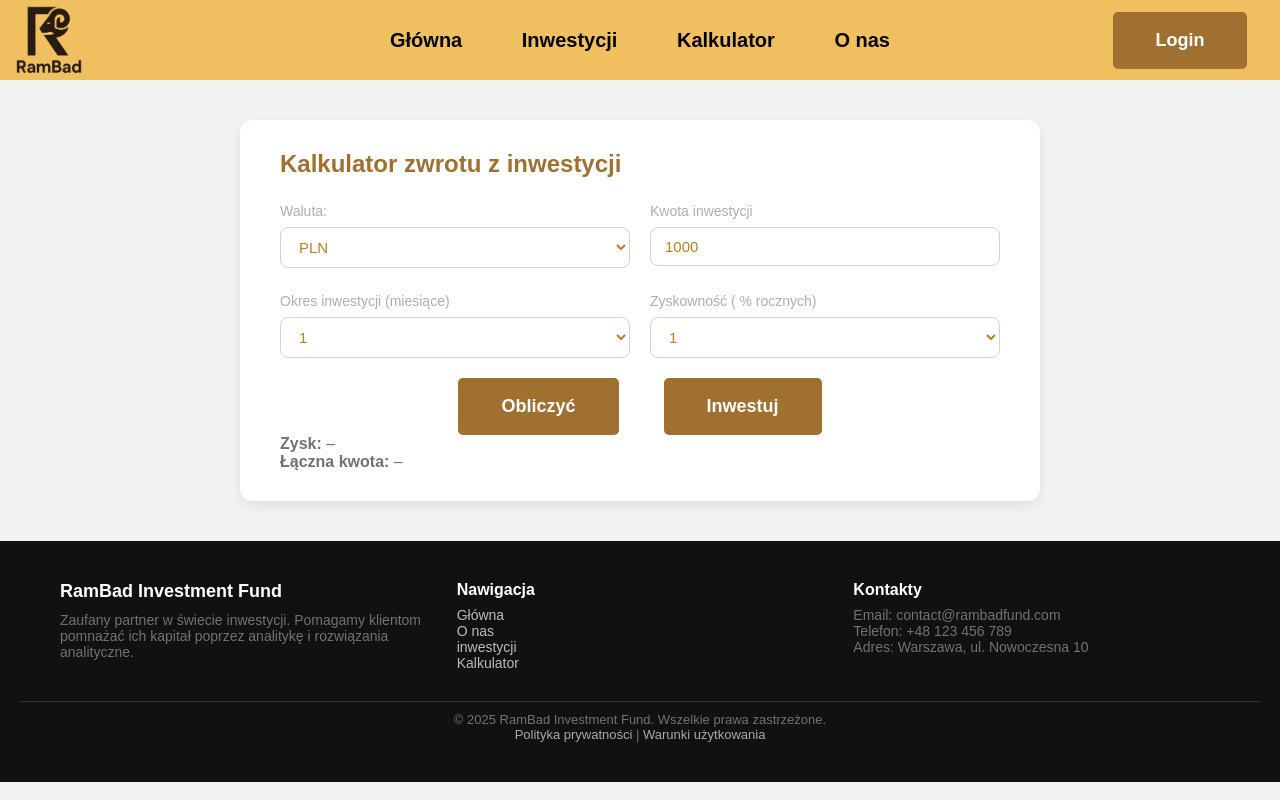
After one commit to 1Stick1/Investment-fund, a Flask app: page /calculator in a window 1280 px wide. The commit adds this page. Run offline with Flask 3, Linux system fonts and the light colour scheme.

Commit message:
Added logo and calculator mechanism

```diff
--- a/app.py
+++ b/app.py
@@ -68,7 +68,9 @@ def customer_panel():
         return redirect(url_for('login'))
     username = session['username']
     return render_template("customer-panel.html", username=username)
-
+@app.route("/calculator")
+def calculator():
+    return render_template("calculator.html")
 
 # @app.route("/data")
 # def data():
--- a/static/css/style.css
+++ b/static/css/style.css
@@ -610,3 +610,81 @@ canvas { width: 100%; max-width: 600px; height: 240px; }
 .customer-panel__action-button--invest,.customer-panel__action-button--withdraw{
   height: 45px;
 }
+
+
+
+
+.section-1__fields {
+    display: flex;
+}
+
+.calculator {
+    max-width: 800px;
+    margin: 40px auto;
+    background-color: #fff;
+    border-radius: 12px;
+    box-shadow: 0 4px 12px rgba(0, 0, 0, 0.08);
+    padding: 30px 40px
+}
+
+.section-1__button_1 {
+    justify-content: center;
+}
+
+h1 {
+    font-size: 24px;
+    font-weight: 800;
+    margin-bottom: 25px;
+    color: #9f7030;
+}
+
+.section-1__fields {
+    display: flex;
+    flex-direction: column;
+    gap: 25px;
+}
+
+.section1__fields-container-1,
+.section1__fields-container-2 {
+    display: flex;
+    gap: 20px;
+}
+
+.section-1__field-1,
+.section-1__field-2,
+.section-1__field-3,
+.section-1__field-4 {
+    flex: 1;
+    display: flex;
+    flex-direction: column;
+}
+
+label {
+    font-size: 14px;
+    font-weight: 500;
+    color: #b1aca9;
+    margin-bottom: 8px;
+}
+
+input[type="text"], select {
+    color: #b58222;
+    padding: 10px 14px;
+    border: 1px solid #d3d3d3;
+    border-radius: 8px;
+    font-size: 15px;
+    transition: border-color 0.3s, box-shadow 0.3s;
+}
+
+input[type="text"]:focus, select:focus {
+    outline: none;
+    border-color: #f0c060;
+    box-shadow: 0 0 4px 4px rgba(240, 192, 96, 0.25);
+}
+
+.section-1__button_1 {
+    text-align: center;
+    margin-top: 10px;
+    display: flex;
+    justify-content: center;
+    gap: 45px;
+}
--- /dev/null
+++ b/static/js/script.js
@@ -0,0 +1,28 @@
+function calculate() {
+  const currency = document.getElementById("currency").value;
+  const amount = parseFloat(document.getElementById("amount").value);
+  const termInput = document.getElementById("term").value;
+  const rate = parseFloat(document.getElementById("rate").value);
+
+  const term = parseFloat(termInput);
+
+  const profitSpan=document.getElementById("profit");
+  const totalSpan=document.getElementById("total");
+
+  if (isNaN(amount) || isNaN(term) || isNaN(rate)) {
+    profitSpan.textContent ="Błąd danych";
+    totalSpan.textContent ="-";
+    return;
+  }
+  const monthlyRate = rate / 12 / 100;
+  const finalAmount = amount * Math.pow(1 + monthlyRate, term);
+  const profit = finalAmount - amount;
+
+  profitSpan.textContent =`${profit.toFixed(2)}${currency}`;
+totalSpan.textContent = `${finalAmount.toFixed(2)} ${currency}`;
+
+}
+
+document.addEventListener("DOMContentLoaded", () => {
+  document.getElementById("button").addEventListener("click", calculate);
+});
--- a/templates/about_us.html
+++ b/templates/about_us.html
@@ -5,7 +5,7 @@
     <meta name="viewport" content="width=device-width, initial-scale=1.0">
     <title>O nas</title>
     <link rel="stylesheet" href="{{ url_for('static', filename='css/style.css') }}">
-    <link rel="shortcut icon" href="{{ url_for('static', filename='images/black_schedule.png') }}" type="image/x-icon">
+    <link rel="shortcut icon" href="{{ url_for('static', filename='images/logo_1.png') }}" type="image/x-icon">
 </head>
 <body>
     {% include "header.html" %}
--- /dev/null
+++ b/templates/calculator.html
@@ -0,0 +1,76 @@
+<!DOCTYPE html>
+<html lang="pl">
+<head>
+    <meta charset="UTF-8">
+    <meta name="viewport" content="width=device-width, initial-scale=1.0">
+    <link rel="stylesheet" href="{{ url_for('static', filename='css/style.css') }}">
+    <link rel="shortcut icon" href="{{ url_for('static', filename='images/logo_1.png') }}" type="image/x-icon">
+    <title>Kalkulator</title>
+</head>
+<body>
+    {% include "header.html" %}
+       <div class="calculator">
+        <div class="section-1">
+        <h1>Kalkulator zwrotu z inwestycji</h1>
+            <div class="section-1__fields">
+                <div class="section1__fields-container-1">
+                    <div class="section-1__field-1">
+                    <label for="currency" class="section-1__field-1__label">Waluta:</label>
+                    <select id="currency" name="currency" class="section-1__field-1__select">
+                        <option value="PLN">PLN</option>
+                        <option value="EUR">EUR</option>
+                        <option value="USD">USD</option>
+                    </select>
+                    </div>
+                    <div class="section-1__field-2">
+                        <label for="currency" class="section-1__field-2__label">Kwota inwestycji</label>
+                        <input id="amount" type="text" inputmode="numeric" value="1000"/>
+                    </div>
+                </div>
+                <div class="section1__fields-container-2">
+                    <div class="section-1__field-3">
+                        <label class="section-1__field-3__label" for="section-1__field-3">Okres inwestycji (miesiące)</label>
+                    <select id="term" name="currency" class="section-1__field-1__select">
+                        <option value="1">1</option>
+                        <option value="3">3</option>
+                        <option value="6">6</option>
+                        <option value="12">12</option>
+                        <option value="24">24</option>
+                        <option value="36">36</option>
+                    </select>
+
+
+
+                    </div>
+                    <div class="section-1__field-4">
+                        <label class="section-1__field-4__label" for="rate">Zyskowność ( % rocznych)</label>
+
+                    <select id="rate" name="currency" class="section-1__field-1__select">
+                        <option value="1">1</option>
+                        <option value="5">5</option>
+                        <option value="10">10</option>
+                        <option value="15">15</option>
+                        <option value="30">30</option>
+                        <option value="50">50</option>
+                        <option value="75">75</option>
+                        <option value="90">90</option>
+                        <option value="100">100</option>
+                    </select>
+                    </div>
+                </div>
+
+            </div>
+        </div>
+        <div class="section-1__button_1">
+            <button id="button" class="section-1__button_1 button" type="submit">Obliczyć</button>
+            <button id="button"class="section-1__button_1 button"type="submit">Inwestuj</button>
+        </div>
+        <div id="result" class="section-1__result">
+            <p><strong>Zysk:</strong> <span id="profit">–</span></p>
+            <p><strong>Łączna kwota:</strong> <span id="total">–</span></p>
+        </div>
+    </div>
+    <script src="{{ url_for('static', filename='js/script.js') }}"></script>
+    {% include "footer.html" %}
+</body>
+</html>
--- a/templates/customer-panel.html
+++ b/templates/customer-panel.html
@@ -4,7 +4,7 @@
   <meta charset="UTF-8">
   <title>Twoje konto</title>
   <link rel="stylesheet" href="../static/css/style.css">
-  <link rel="shortcut icon" href="{{ url_for('static', filename='images/black_schedule.png') }}" type="image/x-icon">
+    <link rel="shortcut icon" href="{{ url_for('static', filename='images/logo_1.png') }}" type="image/x-icon">
     <script src="https://cdn.jsdelivr.net/npm/chart.js"></script>
   <script src="{{ url_for('static', filename='chart.js') }}"></script>
 </head>
--- a/templates/header.html
+++ b/templates/header.html
@@ -4,7 +4,7 @@
         <div class="header__menu-list">
              <div class="header__list-element"><a class="link" href="{{ url_for('index') }}">Główna</a></div>
              <div class="header__list-element"><a class="link" href="">Inwestycji</a></div>
-             <div class="header__list-element"><a class="link" href="">Kalkulator</a></div>
+             <div class="header__list-element"><a class="link" href="{{ url_for('calculator') }}">Kalkulator</a></div>
              <div class="header__list-element"><a class="link" href="{{ url_for('about_us') }}">O nas</a></div>
         </div>
         <div class="header__login">
--- a/templates/index.html
+++ b/templates/index.html
@@ -4,7 +4,7 @@
     <meta charset="UTF-8">
     <meta name="viewport" content="width=device-width, initial-scale=1.0">
     <link rel="stylesheet" href="{{ url_for('static', filename='css/style.css') }}">
-    <link rel="shortcut icon" href="{{ url_for('static', filename='images/black_schedule.png') }}" type="image/x-icon">
+    <link rel="shortcut icon" href="{{ url_for('static', filename='images/logo_1.png') }}" type="image/x-icon">
     <title>RamBad</title>
 </head>
 <body>
@@ -72,6 +72,5 @@
     </section>
     </main>
     {% include "footer.html" %}
-
 </body>
 </html>
--- a/templates/login.html
+++ b/templates/login.html
@@ -5,7 +5,7 @@
     <meta name="viewport" content="width=device-width, initial-scale=1.0">
     <title>Logowanie</title>
     <link rel="stylesheet" href="{{ url_for('static', filename='css/style.css') }}">
-    <link rel="shortcut icon" href="{{ url_for('static', filename='images/black_schedule.png') }}" type="image/x-icon">
+      <link rel="shortcut icon" href="{{ url_for('static', filename='images/logo_1.png') }}" type="image/x-icon">
 </head>
 <body>
   {% include "header.html" %}
--- a/templates/register.html
+++ b/templates/register.html
@@ -5,7 +5,7 @@
     <meta name="viewport" content="width=device-width, initial-scale=1.0">
     <title>Registartion</title>
     <link rel="stylesheet" href="{{ url_for('static', filename='css/style.css') }}">
-    <link rel="shortcut icon" href="{{ url_for('static', filename='images/black_schedule.png') }}" type="image/x-icon">
+    <link rel="shortcut icon" href="{{ url_for('static', filename='images/logo_1.png') }}" type="image/x-icon">
 </head>
 <body>
 
```
Also changed, not shown: js/script.js (deleted), static/images/logo_1.png (added).
